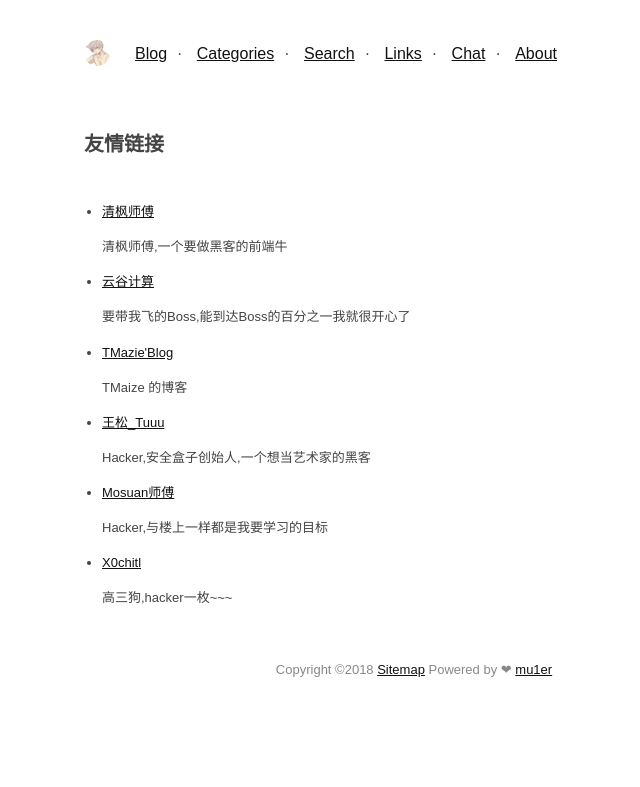
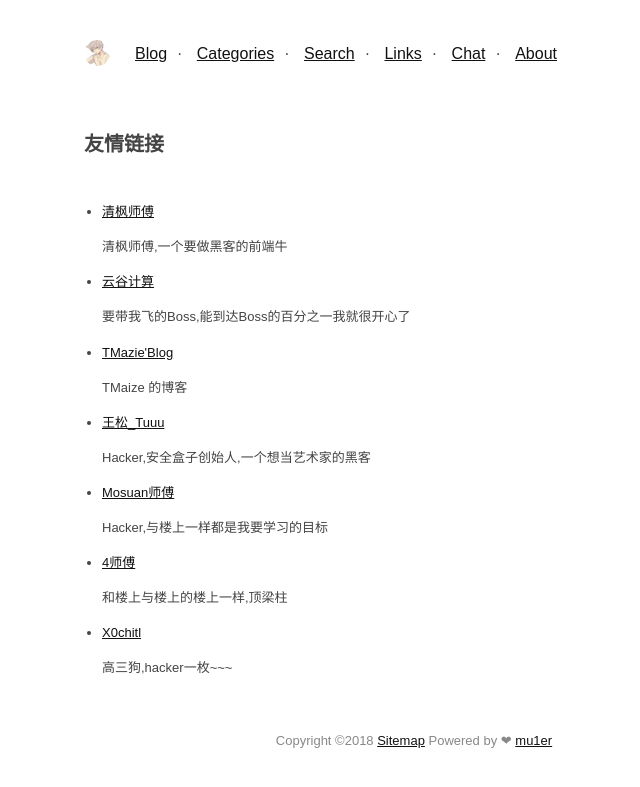
Before and after one commit to mu1er/mu1er.github.io, a Jekyll site: the page built from pages/links.md, in a window 1280 px wide. Shown: the top 787 px of the page, without its empty margins (226-866 px from the left). Built offline with Jekyll 4.4.1, drawn with Linux system fonts in a browser that asks for light colours.

Commit message:
Update links.json

```diff
--- a/_data/links.json
+++ b/_data/links.json
@@ -4,5 +4,6 @@
 {"title":"TMazie'Blog","content":"TMazie'Blog","url":"http://blog.tmaize.net/","desc":"TMaize 的博客","img":""},
 {"title":"王松_Tuuu","content":"王松_Tuuu","url":"https://www.hackersb.cn/","desc":"Hacker,安全盒子创始人,一个想当艺术家的黑客","img":""},
 {"title":"Mosuan","content":"Mosuan师傅","url":"http://www.0aa.me/","desc":"Hacker,与楼上一样都是我要学习的目标","img":""},
+{"title":"socks","content":"4师傅","url":"https://qvq.im/","desc":"和楼上与楼上的楼上一样,顶梁柱","img":""},
 {"title":"X0chitl","content":"X0chitl","url":"http://90x0chitl.lofter.com/","desc":"高三狗,hacker一枚~~~","img":""}
 ]
```
